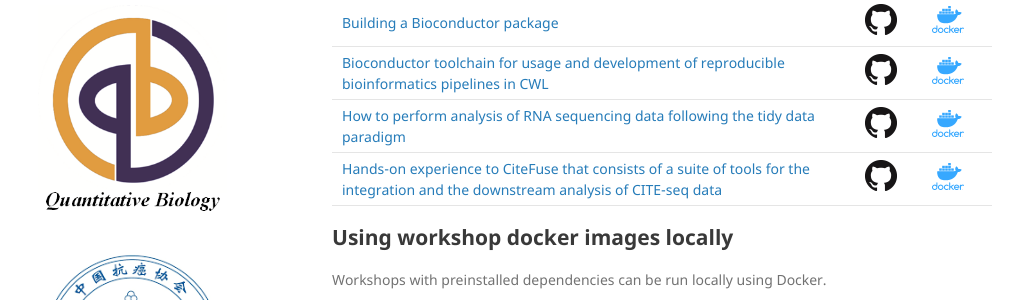
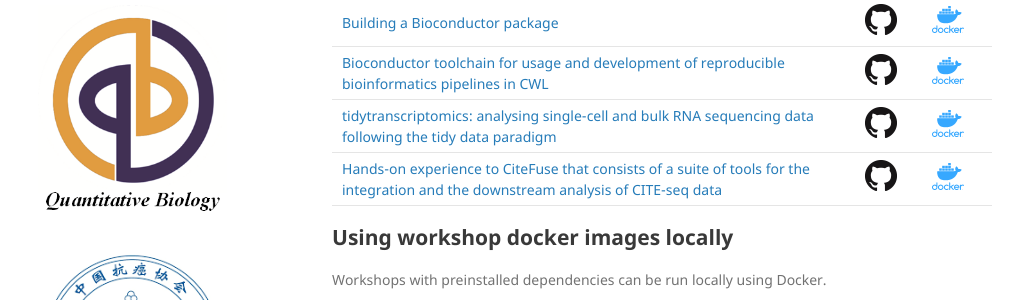
Before and after one commit to Bioconductor/BiocAsia2020, a Jekyll site: the page built from docs/workshops.md, in a window 1280 px wide. Shown: the part 785-1085 px from the top of the page, without its empty margins (128-1151 px from the left). Built offline with Jekyll 4.4.1, drawn with Linux system fonts in a browser that asks for light colours.

Commit message:
Update workshops.md

```diff
--- a/docs/workshops.md
+++ b/docs/workshops.md
@@ -30,7 +30,7 @@ Join the *Bioconductor*
 | [trackViewer: Lollipop/Dandelion plots for methylation status and mutation data](https://jianhong.github.io/trackViewerBiocAsia2020Workshop/)                             | [![GH](images/GitHub-Mark-32px.png)](https://github.com/jianhong/trackViewerBiocAsia2020Workshop)                      | [![Docker](images/docker_icon.png)](https://hub.docker.com/r/jianhong/trackviewerbiocasia2020workshop)                      |
 | [Building a Bioconductor package](https://saskiafreytag.github.io/making_bioconductor_pkg)                             | [![GH](images/GitHub-Mark-32px.png)](https://github.com/SaskiaFreytag/making_bioconductor_pkg)                      | [![Docker](images/docker_icon.png)](https://hub.docker.com/r/saskiafreytag/making_bioconductor_pkg)                      |
 | [Bioconductor toolchain for usage and development of reproducible bioinformatics pipelines in CWL](https://liubuntu.github.io/Bioc2020RCWL/)                             | [![GH](images/GitHub-Mark-32px.png)](https://github.com/Liubuntu/Bioc2020RCWL)                      | [![Docker](images/docker_icon.png)](https://hub.docker.com/repository/docker/liubuntu/bioc2020rcwl)                      |
-| [How to perform analysis of RNA sequencing data following the tidy data paradigm](https://stemangiola.github.io/biocasia2020_tidytranscriptomics/)                             | [![GH](images/GitHub-Mark-32px.png)](https://github.com/stemangiola/biocasia2020_tidytranscriptomics)                      | [![Docker](images/docker_icon.png)](https://hub.docker.com/r/stemangiola/biocasia2020_tidytranscriptomics)                      |
+| [tidytranscriptomics: analysing single-cell and bulk RNA sequencing data following the tidy data paradigm](https://stemangiola.github.io/biocasia2020_tidytranscriptomics/)                             | [![GH](images/GitHub-Mark-32px.png)](https://github.com/stemangiola/biocasia2020_tidytranscriptomics)                      | [![Docker](images/docker_icon.png)](https://hub.docker.com/r/stemangiola/biocasia2020_tidytranscriptomics)                      |
 | [Hands-on experience to CiteFuse that consists of a suite of tools for the integration and the downstream analysis of CITE-seq data](https://sydneybiox.github.io/BiocAsia2020CiteFuse)                             | [![GH](images/GitHub-Mark-32px.png)](https://github.com/SydneyBioX/BiocAsia2020CiteFuse)                      | [![Docker](images/docker_icon.png)](https://hub.docker.com/r/yingxinlin/biocasia2020citefuse)                      |
 
 
```
